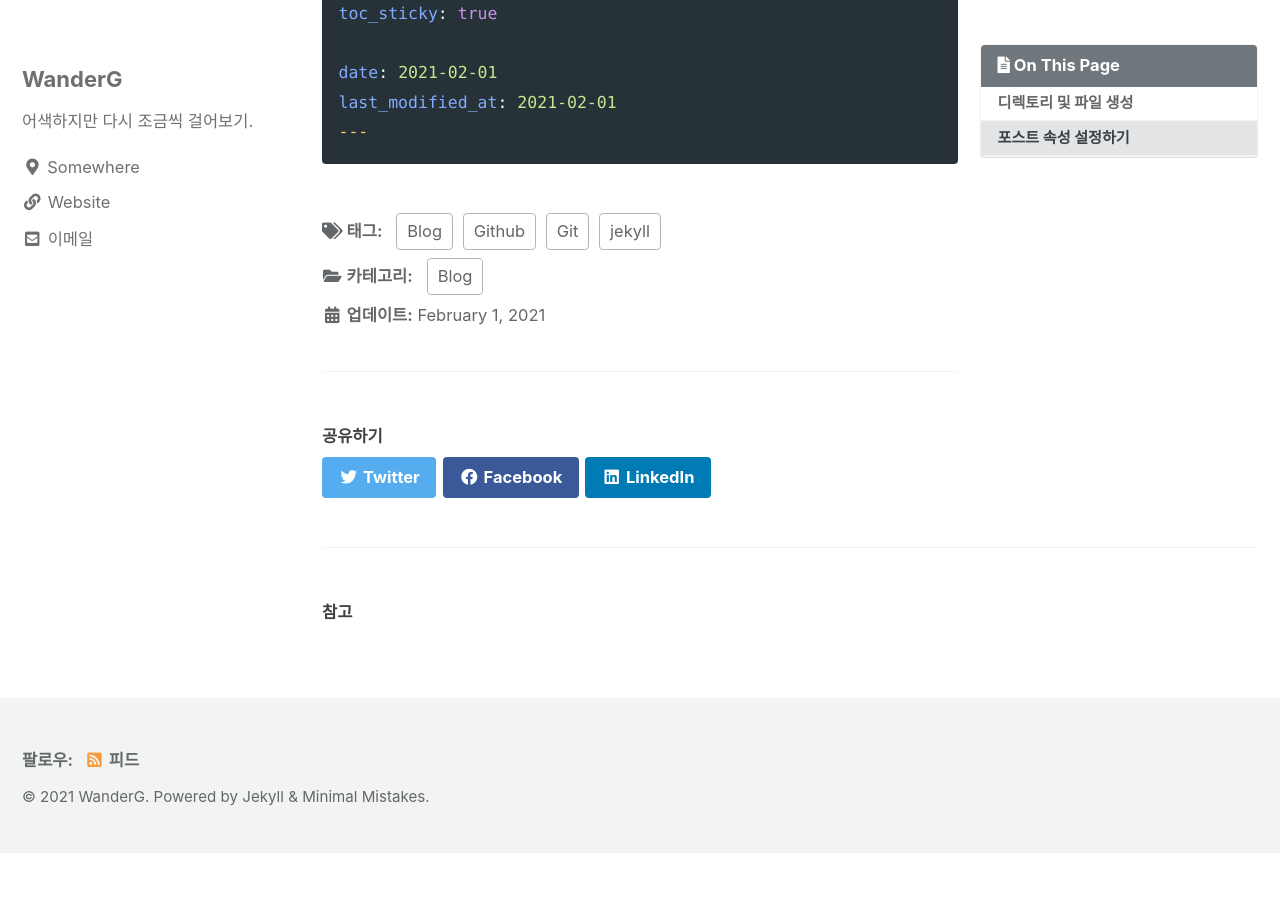
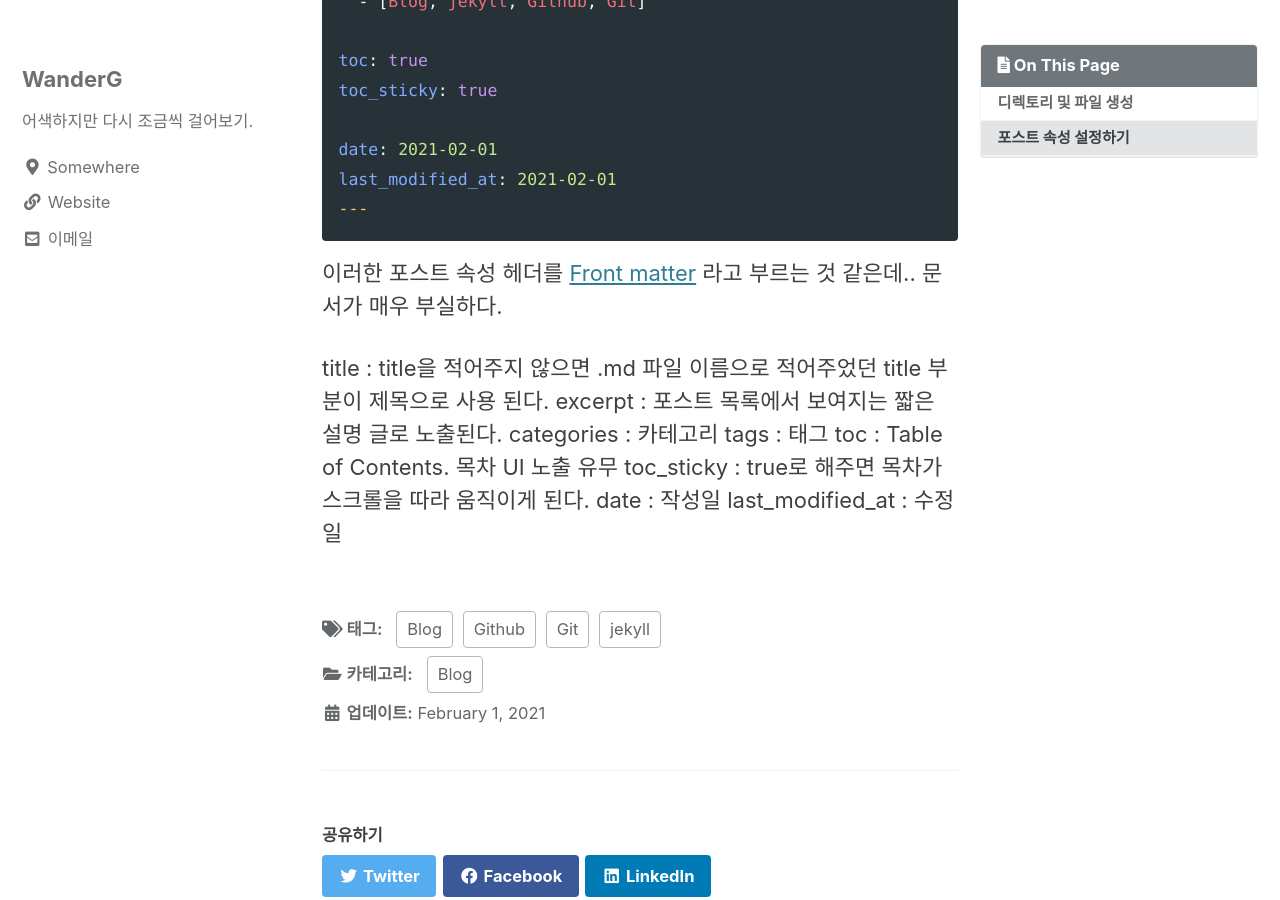
Before and after one commit to wanderg84/wanderg84.github.io, a Jekyll site: the page built from _posts/2021-02-01-test_post.md, in a window 1280 px wide and 900 px high, scrolled down 1104 px. Built offline with Jekyll 4.4.1, drawn with Linux system fonts in a browser that asks for light colours; cached includes are drawn as plain includes; before the commit the page ends 1957 px from its top, so only the background shows below that.

Commit message:
Update 2021-02-01-test_post.md

````diff
--- a/_posts/2021-02-01-test_post.md
+++ b/_posts/2021-02-01-test_post.md
@@ -17,6 +17,8 @@ last_modified_at: 2021-02-01
 
 > 현 포스트 등록 설명글은 Jekyll 스킨 적용 완료되었음을 가정 합니다.
 
+
+[현 글의 원문(markdown) 보기](https://github.com/wanderg84/wanderg84.github.io/blob/main/_posts/2021-02-01-test_post.md)
 
 
 ### 디렉토리 및 파일 생성
@@ -45,3 +47,14 @@ date: 2021-02-01
 last_modified_at: 2021-02-01
 ---
 ```
+이러한 포스트 속성 헤더를 [Front matter](https://jekyllrb.com/docs/front-matter/) 라고 부르는 것 같은데..
+문서가 매우 부실하다.
+
+title : title을 적어주지 않으면 .md 파일 이름으로 적어주었던 title 부분이 제목으로 사용 된다.
+excerpt : 포스트 목록에서 보여지는 짧은 설명 글로 노출된다.
+categories : 카테고리
+tags : 태그
+toc : Table of Contents. 목차 UI 노출 유무
+toc_sticky : true로 해주면 목차가 스크롤을 따라 움직이게 된다.
+date : 작성일
+last_modified_at : 수정일
````
